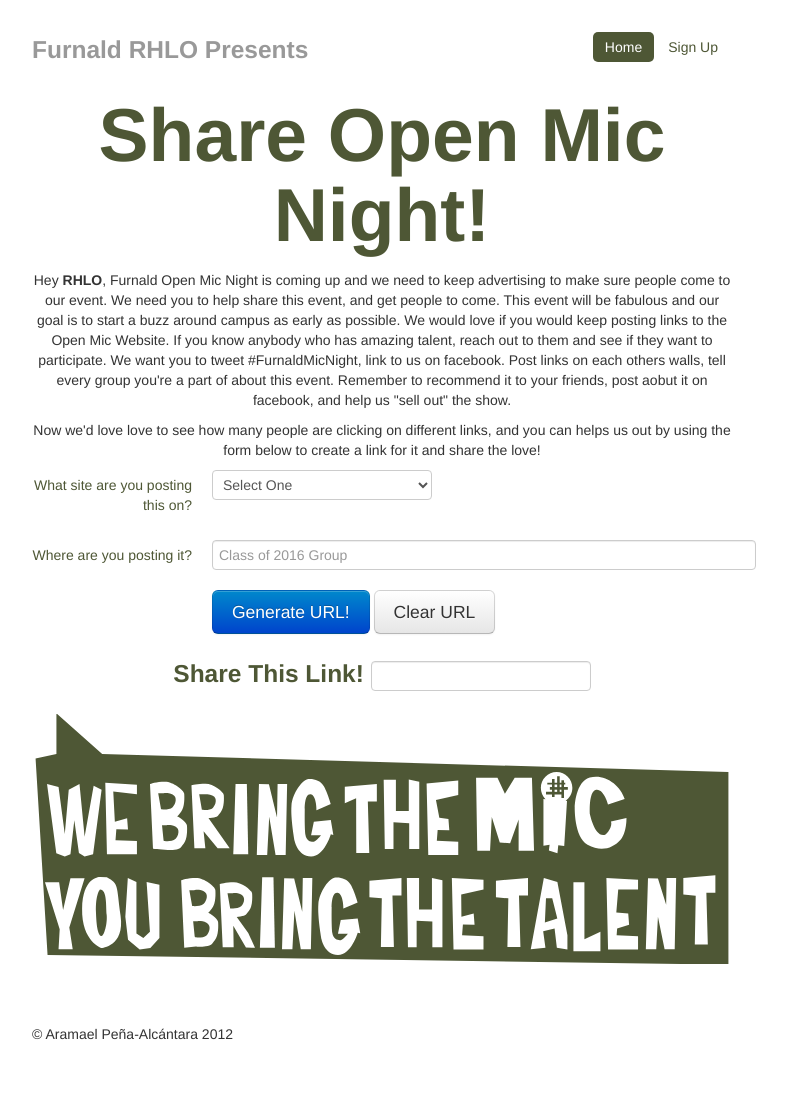
After one commit to aramael/furnald-open-mic, a Django app: page /share/ in a window 1280 px wide. The commit adds this page. Shown: the whole page, without its empty margins (258-1045 px from the left). Run offline with Django 3.2, Linux system fonts and the light colour scheme; some libraries are stand-ins or nearby versions.

Commit message:
Added Share Center View

```diff
--- a/open_mike/urls.py
+++ b/open_mike/urls.py
@@ -7,11 +7,12 @@ admin.autodiscover()
 urlpatterns = patterns('',
     # Examples:
     url(r'^$', 'open_mike.views.home', name='home'),
+    url(r'^share/$', 'open_mike.views.share', name='share'),
     # url(r'^open_mike/', include('open_mike.foo.urls')),
 
     # Uncomment the admin/doc line below to enable admin documentation:
     # url(r'^admin/doc/', include('django.contrib.admindocs.urls')),
 
     # Uncomment the next line to enable the admin:
-    url(r'^admin/', include(admin.site.urls)),
+    # url(r'^admin/', include(admin.site.urls)),
 )
--- a/open_mike/views.py
+++ b/open_mike/views.py
@@ -75,3 +75,9 @@ def home(request):
             })
 
     return render(request,'front_page.html', context)
+
+def share( request ):
+
+    context = {}
+
+    return render(request,'share_center.html', context)
--- a/settings/__init__.py
+++ b/settings/__init__.py
@@ -2,7 +2,6 @@ __author__ = 'aramael'
 
 # Import All Common Settings Constants
 from settings.common import *
-from settings.production import *
 
 # Import Location Specific Information
 try:
--- a/static/css/front_page.css
+++ b/static/css/front_page.css
@@ -64,9 +64,9 @@ p {
 /* Sign-Up for Open Mike Night */
 h1.coloured {
     text-align: center;
-    height: 45px;
     margin: 15px auto;
     font-size: 75px;
+    line-height: 80px;
 }
 textarea {
     height: 75px;
--- /dev/null
+++ b/templates/share_center.html
@@ -0,0 +1,196 @@
+{% load staticfiles %}
+<!DOCTYPE html>
+<html lang="en" xmlns="http://www.w3.org/1999/html">
+<head>
+    <meta charset="utf-8">
+    <title>Furnald Open Mike Night</title>
+    <meta name="viewport" content="width=device-width, initial-scale=1.0">
+    <meta name="description" content="">
+    <meta name="author" content="">
+
+    <!-- Le styles -->
+    <link href="{% static "css/libraries/bootstrap/bootstrap.min.css" %}" rel="stylesheet" media="screen">
+    <link href="{% static "css/carton.css" %}" rel="stylesheet" media="screen">
+    <link href="{% static "css/front_page.css" %}" rel="stylesheet" media="screen">
+
+    <!-- HTML5 shim, for IE6-8 support of HTML5 elements -->
+    <!--[if lt IE 9]>
+      <script src="http://html5shim.googlecode.com/svn/trunk/html5.js"></script>
+    <![endif]-->
+
+</head>
+
+<body>
+
+<div class="container">
+
+    <div class="container-narrow">
+
+        <div class="masthead">
+            <ul class="nav nav-pills pull-right">
+                <li class="active"><a href="#" class="coloured">Home</a></li>
+                <li><a href="#" class="coloured">Sign Up</a></li>
+            </ul>
+            <h3 class="muted">Furnald RHLO Presents</h3>
+        </div>
+
+        <div id="signup" class="row-fluid signup">
+            <h1 class="coloured">Share Open Mic Night!</h1>
+
+            <p>Hey <strong>RHLO</strong>, Furnald Open Mic Night is coming up and we need to keep advertising to make sure people come to our event. We need you to help share this event, and get people to come. This event will be fabulous and our goal is to start a buzz around campus as early as possible. We would love if you would keep posting links to the Open Mic Website. If you know anybody who has amazing talent, reach out to them and see if they want to participate. We want you to tweet #FurnaldMicNight, link to us on facebook. Post links on each others walls, tell every group you're a part of about this event. Remember to recommend it to your friends, post aobut it on facebook, and help us "sell out" the show.</p>
+
+            <p>Now we'd love love to see how many people are clicking on different links, and you can helps us out by using the form below to create a link for it and share the love!</p>
+
+            <script language="javascript" type="text/javascript">
+                function createURL() {
+                    var form = document.ctm;
+                    var myurl = ""
+                    if (!form){
+                        return;
+                    }
+                    if (!form.utm_source.value || form.utm_source.value == "") {
+                        alert("Required Source Missing!");
+                        form.utm_source.focus();
+                        return -1;
+                    }
+
+                    myurl = "http://openmic.furnald.info/?";
+
+                    switch (form.utm_source.value){
+                        case 'email':
+                            utm_medium = 'newsletter';
+                            break;
+
+                        case 'facebook':
+                            utm_medium = 'fb_link_click';
+                            break;
+
+                        case 'twitter':
+                            utm_medium = 'twitter_link_click';
+                            break;
+
+                        case 'tumblr':
+                            utm_medium = 'tumblr_link_click';
+                            break;
+
+                        case 'pinterest':
+                            utm_medium = 'pinterest_link_click';
+                            break;
+
+                        case 'reddit':
+                            utm_medium = 'reddit_link_click';
+                            break;
+
+                        default:
+                            alert("Required Campaign Missing!");
+                            form.utm_source.focus();
+                            return -1;
+                    }
+
+                    if (form.utm_source.value && form.utm_source.value != "") {
+                        myurl += "utm_source="+removeSpaces(form.utm_source.value);
+                    }
+                    if (utm_medium && utm_medium != "") {
+                        myurl += "&utm_medium="+removeSpaces(utm_medium);
+                    }
+                    if (form.utm_content.value && form.utm_content.value !="") {
+                        myurl +="&utm_content="+removeSpaces(form.utm_content.value);
+                    }
+
+                    utm_campaign = 'open_mic_night';
+                    if (utm_campaign && utm_campaign != "") {
+                        myurl += "&utm_campaign="+removeSpaces(utm_campaign);
+                    }
+                    form.result.value = myurl;
+                    return 0;
+                }
+                function clearURL() {
+                    var form = document.ctm;
+                    if (!form){
+                        return;
+                    }
+                    form.utm_source.value = "";
+                    form.utm_campaign.value = "";
+                    form.result.value = "";
+                    return 0;
+                }
+                function removeSpaces(value) {
+                    if(value.indexOf(' ')>0){
+                        value = value.split(' ').join('+');
+                    }
+                    return encodeURIComponent(value);
+                }
+            </script>
+
+            <form name="ctm" class="form-horizontal" onsubmit="createURL(); return false;">
+                {% csrf_token %}
+                <div class="control-group">
+                    <label class="control-label coloured" for="utm_source">What site are you posting this on?</label>
+                    <div class="controls">
+                        <select name="utm_source" id="utm_source">
+                            <option value="">Select One</option>
+                            <option value="email">Email</option>
+                            <option value="facebook">Facebook</option>
+                            <option value="twitter">Twitter</option>
+                            <option value="tumblr">Tumblr</option>
+                            <option value="pinterest">Pinterest</option>
+                            <option value="reddit">Reddit</option>
+                        </select>
+                    </div>
+                </div>
+                <div class="control-group">
+                    <label class="control-label coloured" for="utm_content">Where are you posting it?</label>
+                    <div class="controls">
+                        <input type="text" id="utm_content" class="input-xxlarge" name="utm_campaign" placeholder="Class of 2016 Group">
+                    </div>
+                </div>
+                <div class="control-group">
+                    <div class="controls">
+                        <input type="submit" class="btn btn-large btn-primary" value="Generate URL!">
+                        <input type="submit" class="btn btn-large" value="Clear URL" onclick="clearURL();" >
+                    </div>
+                </div>
+                <div>
+                    <h3 class="coloured" style="text-align: center;">Share This Link! <input name="result" size="70" class="result" type="text" style="margin:0 auto;"></h3>
+
+                </div>
+            </form>
+
+        </div>
+
+        <div class="footer-callout coloured">
+            <p> We bring the mic, You bring the talent</p>
+        </div>
+
+        <div class="footer">
+            <p>© Aramael Pe&ntilde;a-Alc&aacute;ntara 2012</p>
+        </div>
+
+    </div>
+
+</div> <!-- /container -->
+
+<!-- Le javascript
+================================================== -->
+<!-- Placed at the end of the document so the pages load faster -->
+<script src="//ajax.googleapis.com/ajax/libs/jquery/1.9.0/jquery.min.js"></script>
+<script src="//ajax.googleapis.com/ajax/libs/jqueryui/1.9.2/jquery-ui.min.js"></script>
+<script src="{% static "js/libraries/bootstrap/bootstrap.min.js" %}"></script>
+<script src="{% static "js/front_page.js" %}"></script>
+{##}
+{#<script type="text/javascript">#}
+{##}
+{#    var _gaq = _gaq || [];#}
+{#    _gaq.push(['_setAccount', 'UA-7018181-9']);#}
+{#    _gaq.push(['_trackPageview']);#}
+{##}
+{#    (function() {#}
+{#        var ga = document.createElement('script'); ga.type = 'text/javascript'; ga.async = true;#}
+{#        ga.src = ('https:' == document.location.protocol ? 'https://ssl' : 'http://www') + '.google-analytics.com/ga.js';#}
+{#        var s = document.getElementsByTagName('script')[0]; s.parentNode.insertBefore(ga, s);#}
+{#    })();#}
+{##}
+{#</script>#}
+
+</body>
+</html>
```
